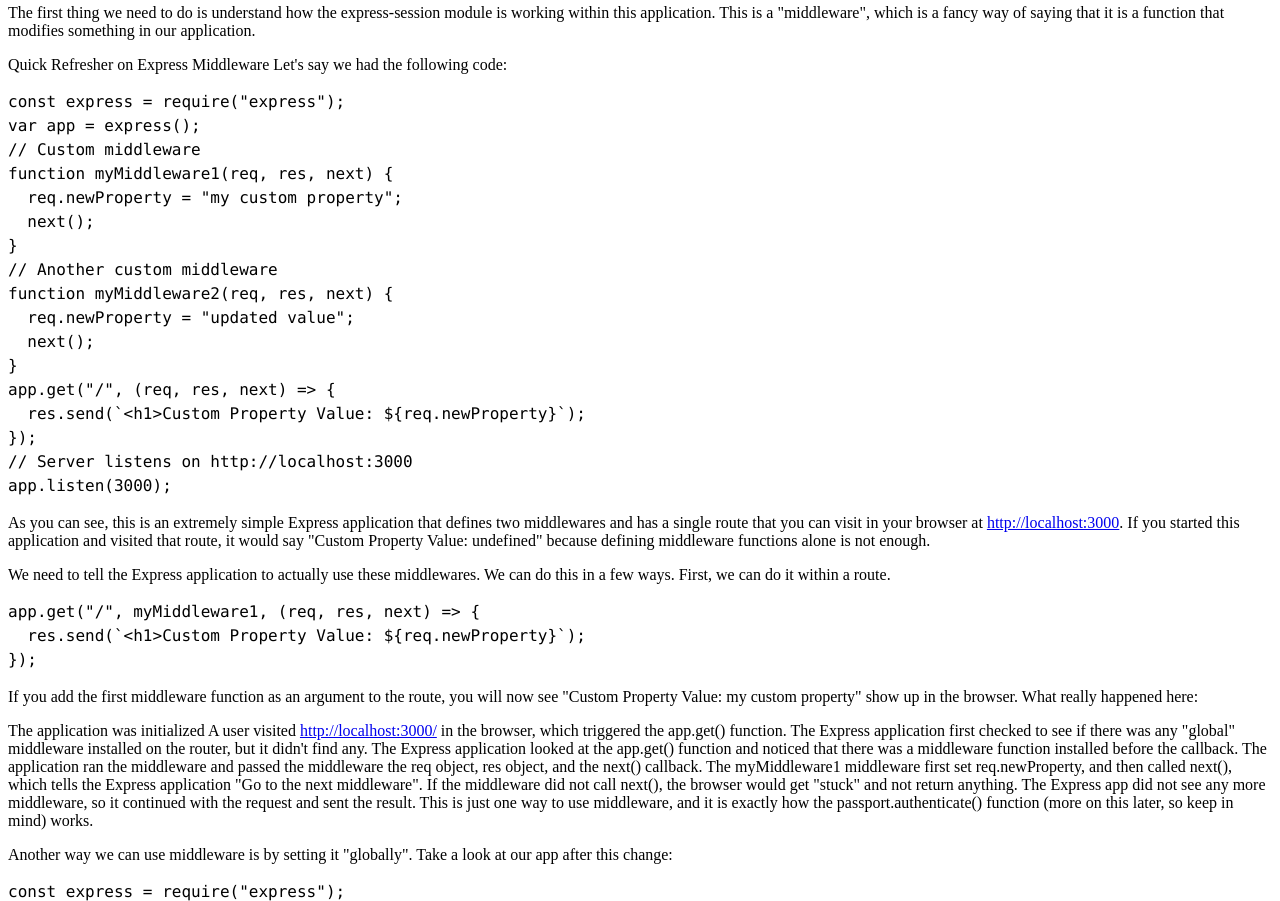
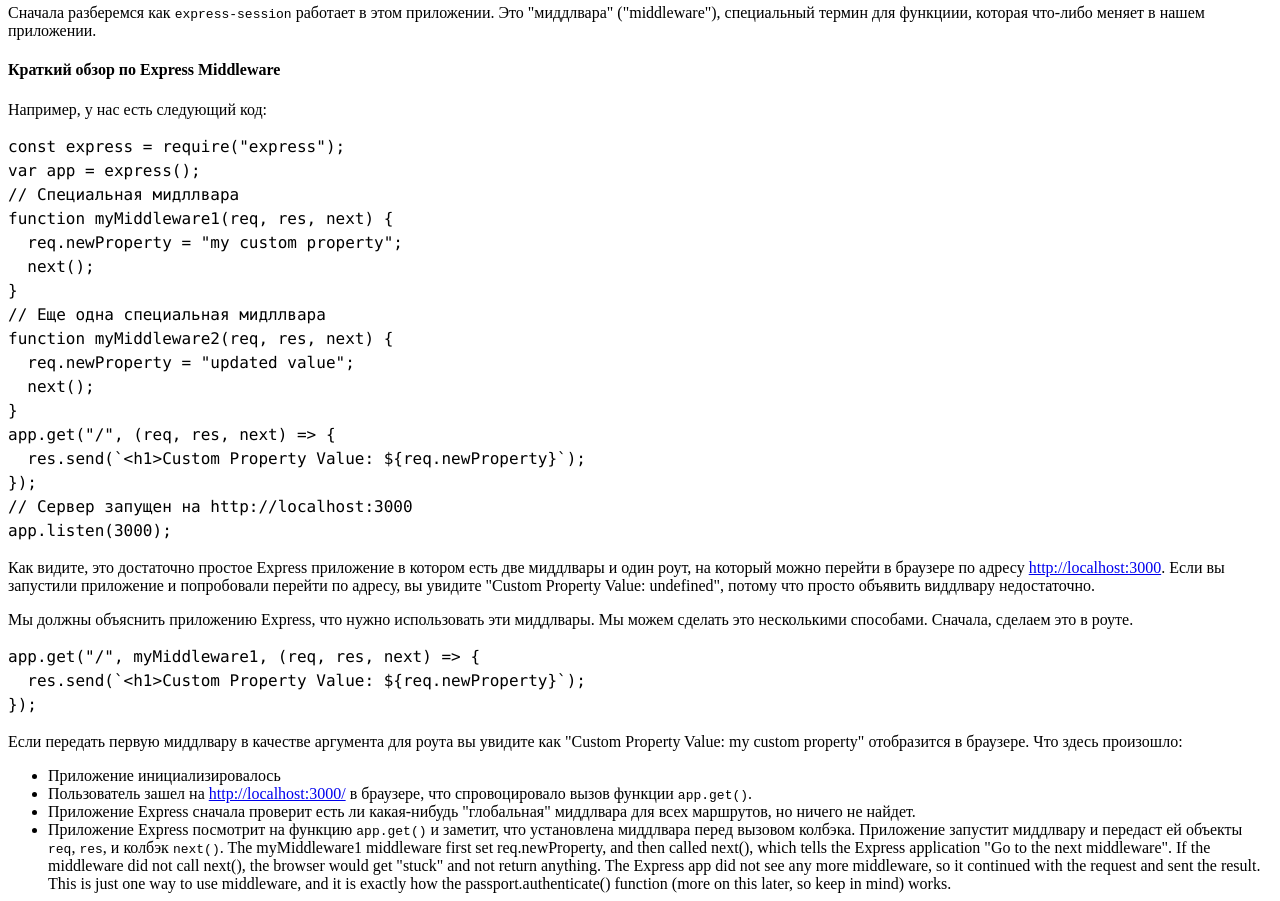
Before and after one commit to DmitryVdovichencko/dev-docs, a Gatsby site: page /posts/ultimate-guide-passport-js in a window 1280 px wide. Shown: the part 6620-7521 px from the top of the page. Built offline with nearby package versions, Linux system fonts and the light colour scheme; Gatsby itself is replaced by a stand-in of ours; some packages are replaced by stand-ins of ours; code samples lack their colours.

Commit message:
Workin with middlware

````diff
--- a/src/pages/posts/ultimate-guide-passport-js.mdx
+++ b/src/pages/posts/ultimate-guide-passport-js.mdx
@@ -255,14 +255,14 @@ app.use(
   })
 );
 /**
- * -------------- ROUTES ----------------
+ * -------------- РОУТЫ ----------------
  */
-// When you visit http://localhost:3000/login, you will see "Login Page"
+// Авторизация пользователя http://localhost:3000/login
 app.get("/login", (req, res, next) => {
   res.send("<h1>Login Page</h1>");
 });
 app.post("/login", (req, res, next) => {});
-// When you visit http://localhost:3000/register, you will see "Register Page"
+// Регистрация пользователя http://localhost:3000/register
 app.get("/register", (req, res, next) => {
   res.send("<h1>Register Page</h1>");
 });
@@ -270,22 +270,23 @@ app.post("/register", (req, res, next) => {});
 /**
  * -------------- SERVER ----------------
  */
-// Server listens on http://localhost:3000
+// Сервер запущен на http://localhost:3000
 app.listen(3000);
 ```
-The first thing we need to do is understand how the express-session module is working within this application. This is a "middleware", which is a fancy way of saying that it is a function that modifies something in our application.
+Сначала разберемся как `express-session` работает в этом приложении. Это "миддлвара" ("middleware"), специальный термин для функциии, которая что-либо меняет в нашем приложении.
 
-Quick Refresher on Express Middleware
-Let's say we had the following code:
+#### Краткий обзор по Express Middleware
+Например, у нас есть следующий код:
+
 ```javascript
 const express = require("express");
 var app = express();
-// Custom middleware
+// Специальная мидллвара
 function myMiddleware1(req, res, next) {
   req.newProperty = "my custom property";
   next();
 }
-// Another custom middleware
+// Еще одна специальная мидллвара
 function myMiddleware2(req, res, next) {
   req.newProperty = "updated value";
   next();
@@ -293,23 +294,26 @@ function myMiddleware2(req, res, next) {
 app.get("/", (req, res, next) => {
   res.send(`<h1>Custom Property Value: ${req.newProperty}`);
 });
-// Server listens on http://localhost:3000
+// Сервер запущен на http://localhost:3000
 app.listen(3000);
 ```
-As you can see, this is an extremely simple Express application that defines two middlewares and has a single route that you can visit in your browser at http://localhost:3000. If you started this application and visited that route, it would say "Custom Property Value: undefined" because defining middleware functions alone is not enough.
 
-We need to tell the Express application to actually use these middlewares. We can do this in a few ways. First, we can do it within a route.
+Как видите, это достаточно простое Express приложение в котором есть две миддлвары и один роут, на который можно перейти в браузере по адресу [http://localhost:3000](http://localhost:3000). Если вы запустили приложение и попробовали перейти по адресу, вы увидите "Custom Property Value: undefined", потому что просто объявить виддлвару недостаточно.
+
+Мы должны объяснить приложению Express, что нужно использовать эти миддлвары. Мы можем сделать это несколькими способами. Сначала, сделаем это в роуте.
+
 ```javascript
 app.get("/", myMiddleware1, (req, res, next) => {
   res.send(`<h1>Custom Property Value: ${req.newProperty}`);
 });
 ```
-If you add the first middleware function as an argument to the route, you will now see "Custom Property Value: my custom property" show up in the browser. What really happened here:
 
-The application was initialized
-A user visited http://localhost:3000/ in the browser, which triggered the app.get() function.
-The Express application first checked to see if there was any "global" middleware installed on the router, but it didn't find any.
-The Express application looked at the app.get() function and noticed that there was a middleware function installed before the callback. The application ran the middleware and passed the middleware the req object, res object, and the next() callback.
+Если передать первую миддлвару в качестве аргумента для роута вы увидите как "Custom Property Value: my custom property" отобразится в браузере. Что здесь произошло:
+
+- Приложение инициализировалось
+- Пользователь зашел на http://localhost:3000/ в браузере, что спровоцировало вызов функции `app.get()`.
+- Приложение Express сначала проверит есть ли какая-нибудь "глобальная" миддлвара для всех маршрутов, но ничего не найдет.
+- Приложение Express посмотрит на функцию `app.get()` и заметит, что установлена миддлвара перед вызовом колбэка. Приложение запустит миддлвару и передаст ей объекты `req`, `res`, и колбэк `next()`.
 The myMiddleware1 middleware first set req.newProperty, and then called next(), which tells the Express application "Go to the next middleware". If the middleware did not call next(), the browser would get "stuck" and not return anything.
 The Express app did not see any more middleware, so it continued with the request and sent the result.
 This is just one way to use middleware, and it is exactly how the passport.authenticate() function (more on this later, so keep in mind) works.
````
